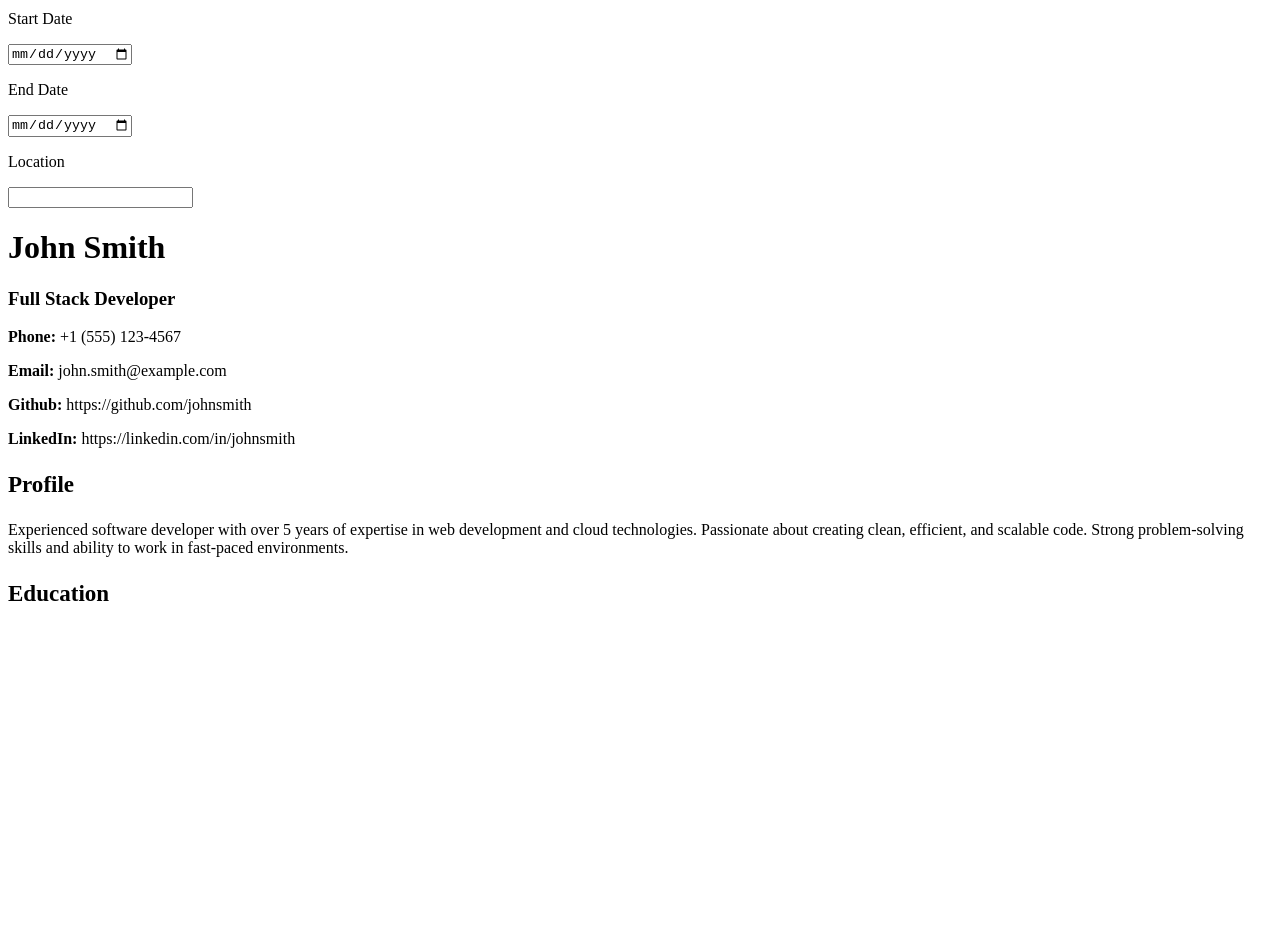
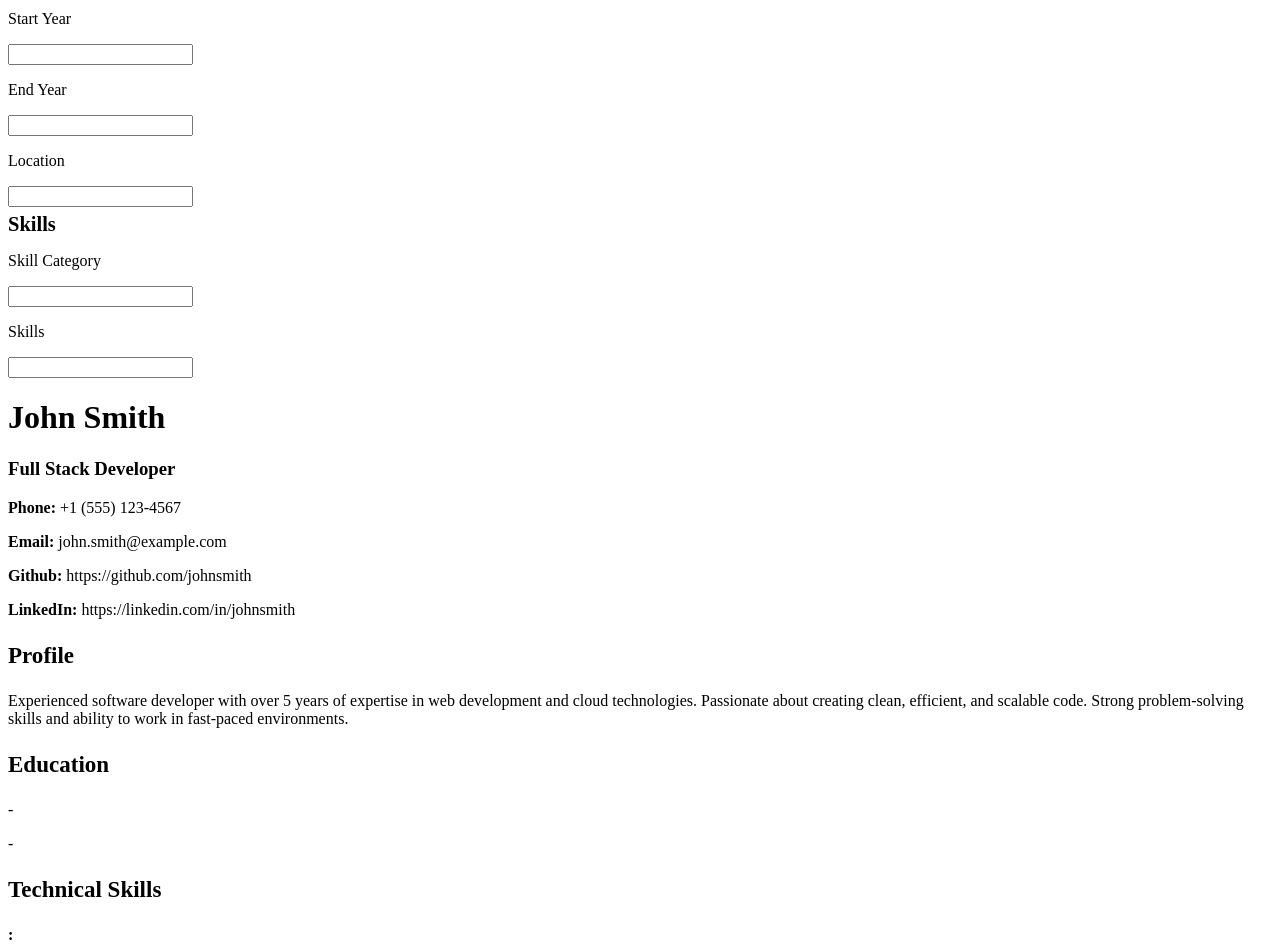
Before and after one commit to smsarfroz/cv-app, a React (Vite) app in the folder cv-app/: page / in a window 1280 px wide. Shown: the part 600-1552 px from the top of the page. Before the commit the page ends 1230 px from the top, so only its background shows below. Built offline with nearby package versions, Linux system fonts and the light colour scheme.

Commit message:
basic skill section

```diff
--- a/cv-app/src/App.jsx
+++ b/cv-app/src/App.jsx
@@ -16,6 +16,9 @@ export default function App() {
   const [startDate, setStartDate] = useState('');
   const [endDate, setEndDate] = useState('');
   const [location, setLocation] = useState('');
+
+  const [skillCategory, setSkillCategory] = useState('');
+  const [skills, setSkills] = useState('');
 
   return (
     <>
@@ -64,14 +67,24 @@ export default function App() {
           <p><label htmlFor="">School or University</label></p>
           <input type="text" value={school} onChange={(e) => setSchool(e.target.value)} />
 
-          <p><label htmlFor="">Start Date</label></p>
-          <input type="date" value={startDate} onChange={(e) => setStartDate(e.target.value)}/>
+          <p><label htmlFor="">Start Year</label></p>
+          <input type="text" value={startDate} onChange={(e) => setStartDate(e.target.value)}/>
 
-          <p><label htmlFor="">End Date</label></p>
-          <input type="date" value={endDate} onChange={(e) => setEndDate(e.target.value)}/>
+          <p><label htmlFor="">End Year</label></p>
+          <input type="text" value={endDate} onChange={(e) => setEndDate(e.target.value)}/>
 
           <p><label htmlFor="">Location</label></p>
           <input type="text" value={location} onChange={(e) => setLocation(e.target.value)}/>
+        </div>
+
+        <div className="skillsDetails">
+          <p className="titleOfDetails">Skills</p>
+
+          <p><label htmlFor="">Skill Category</label></p>
+          <input type="text" value={skillCategory} onChange={(e) => setSkillCategory(e.target.value)}/>
+
+          <p><label htmlFor="">Skills</label></p>
+          <input type="text" value={skills} onChange={(e) => setSkills(e.target.value)} />
         </div>
       </div>
 
@@ -97,6 +110,19 @@ export default function App() {
 
           <div className="newEducation">
             <h2>{degree}</h2>
+              <div className="actualDetails">
+                <span>{school} - <span>{location}</span></span>
+                <p>{startDate} - {endDate}</p>
+              </div>
+          </div>
+        </div>
+
+        <div className="skillsInfo">
+          <p className="sectionTitle">Technical Skills</p>
+
+          <div className="newSkill">
+            <b>{skillCategory}: </b>
+            <span>{skills}</span>
           </div>
         </div>
       </div>
```
